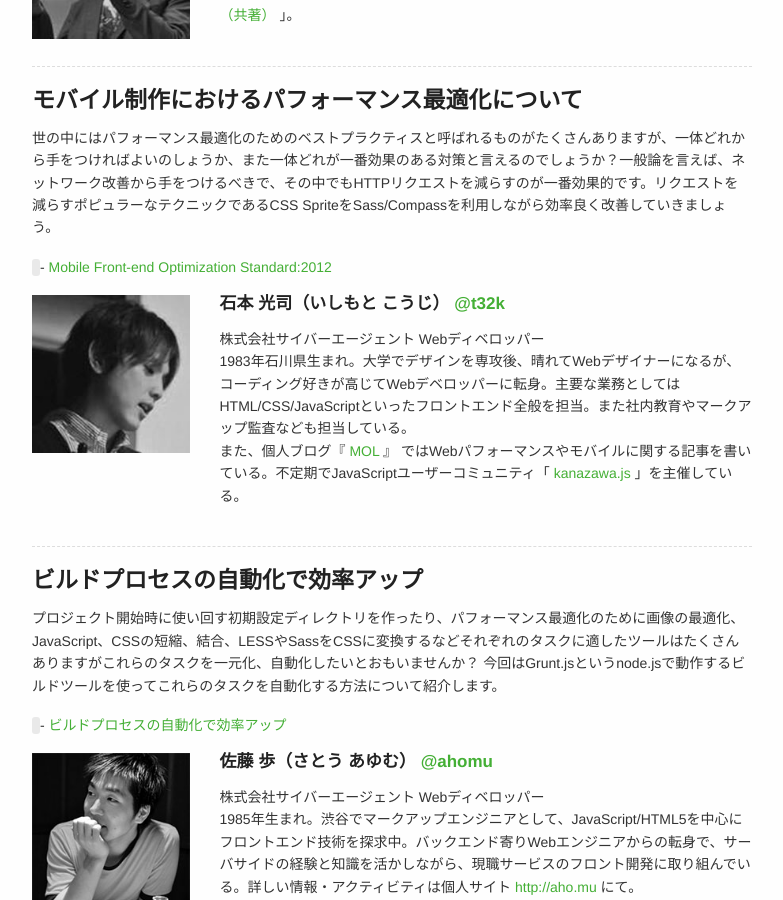
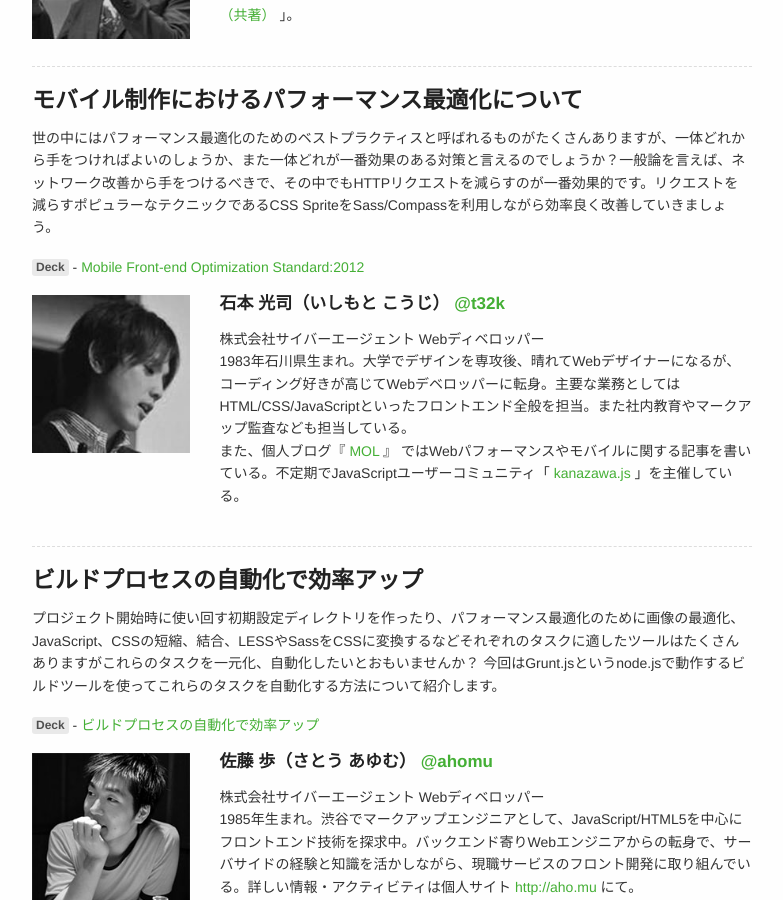
Before and after one commit to frontrend/frontrend.github.io, a Jekyll site: the page built from events/03/index.md, in a window 1280 px wide and 900 px high, scrolled down 1373 px. Shown: the whole window, without its empty margins (123-906 px from the left). Built offline with Jekyll 4.4.1, drawn with Linux system fonts in a browser that asks for light colours; Markdown is read by kramdown in place of the engine named in the settings; comment, search, counter and statistics services are not loaded.

Commit message:
Fix typos

```diff
--- a/events/03/index.md
+++ b/events/03/index.md
@@ -46,7 +46,7 @@ atnd: http://atnd.org/events/32232
 
 世の中にはパフォーマンス最適化のためのベストプラクティスと呼ばれるものがたくさんありますが、一体どれから手をつければよいのしょうか、また一体どれが一番効果のある対策と言えるのでしょうか？一般論を言えば、ネットワーク改善から手をつけるべきで、その中でもHTTPリクエストを減らすのが一番効果的です。リクエストを減らすポピュラーなテクニックであるCSS SpriteをSass/Compassを利用しながら効率良く改善していきましょう。
 
-<span class="label secondary radius"></span> - [Mobile Front-end Optimization Standard:2012](https://speakerdeck.com/t32k/mobile-front-end-optimization-standard-2012)
+<span class="label secondary radius">Deck</span> - [Mobile Front-end Optimization Standard:2012](https://speakerdeck.com/t32k/mobile-front-end-optimization-standard-2012)
 
 <div class="row">
     <div class="three columns">
@@ -67,7 +67,7 @@ atnd: http://atnd.org/events/32232
 プロジェクト開始時に使い回す初期設定ディレクトリを作ったり、パフォーマンス最適化のために画像の最適化、JavaScript、CSSの短縮、結合、LESSやSassをCSSに変換するなどそれぞれのタスクに適したツールはたくさんありますがこれらのタスクを一元化、自動化したいとおもいませんか？
 今回はGrunt.jsというnode.jsで動作するビルドツールを使ってこれらのタスクを自動化する方法について紹介します。
 
-<span class="label secondary radius"></span> - [ビルドプロセスの自動化で効率アップ](https://speakerdeck.com/ahomu/birudopurosesufalsezi-dong-hua-dexiao-lu-atupu)
+<span class="label secondary radius">Deck</span> - [ビルドプロセスの自動化で効率アップ](https://speakerdeck.com/ahomu/birudopurosesufalsezi-dong-hua-dexiao-lu-atupu)
 
 <div class="row">
     <div class="three columns">
```
Also changed, not shown: 2 other files.
